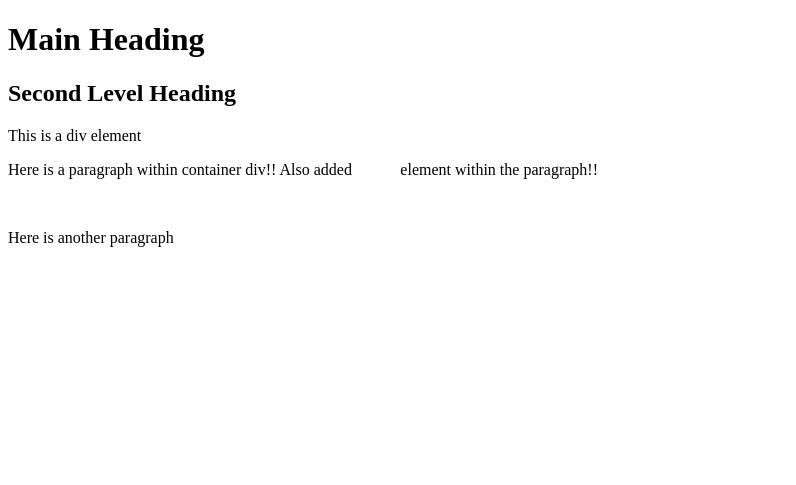
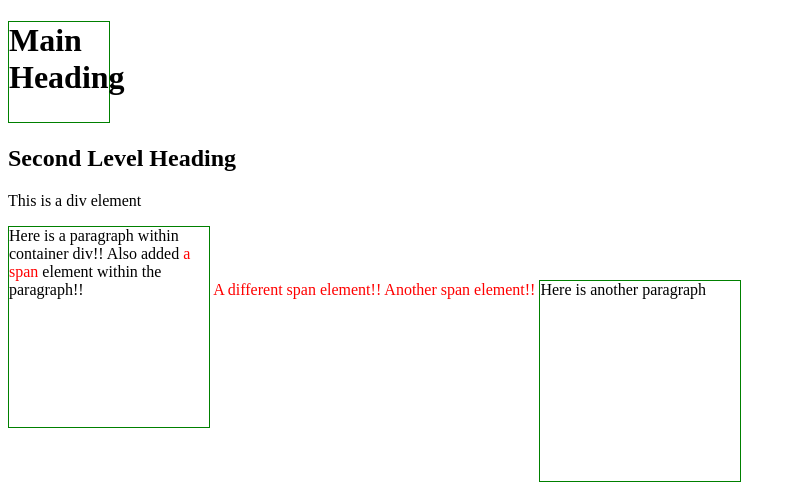
Before and after one commit to Li-YangZhong/Udemy---CSS-Layout-Techniques, a plain HTML site: page 003/index.html in a window 1280 px wide. Shown: the whole page, without its empty margins (0-796 px from the left). Drawn offline with Linux system fonts and the light colour scheme.

Commit message:
display: inline-block

```diff
--- a/003/index.html
+++ b/003/index.html
@@ -8,9 +8,22 @@
     <style>
         span {
             color: red;
-            visibility: hidden;
+
         }
 
+        p {
+            display: inline-block;
+            width: 200px;
+            height: 200px;
+            border: 1px solid green;
+
+        }
+
+        h1 {
+            width: 100px;
+            height: 100px;
+            border: 1px solid green;
+        }
     </style>
 </head>
 <body>
```
